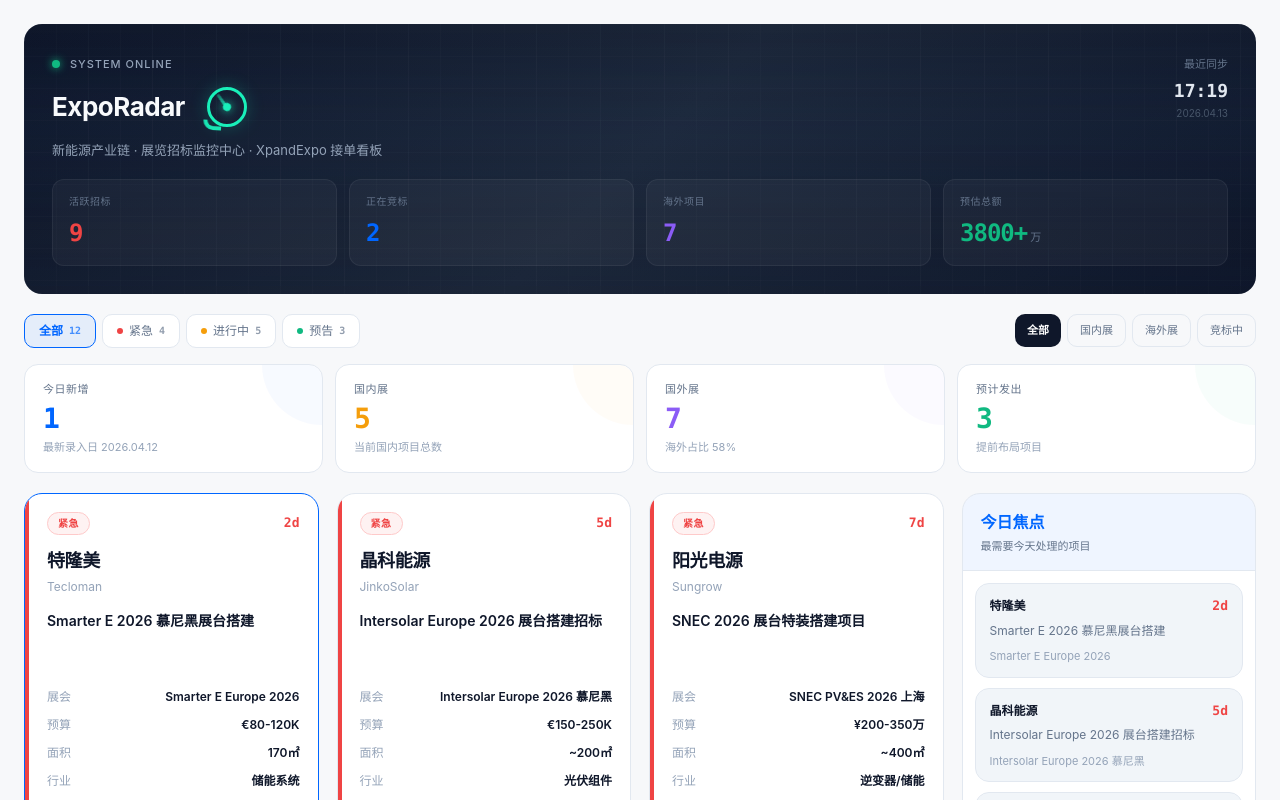
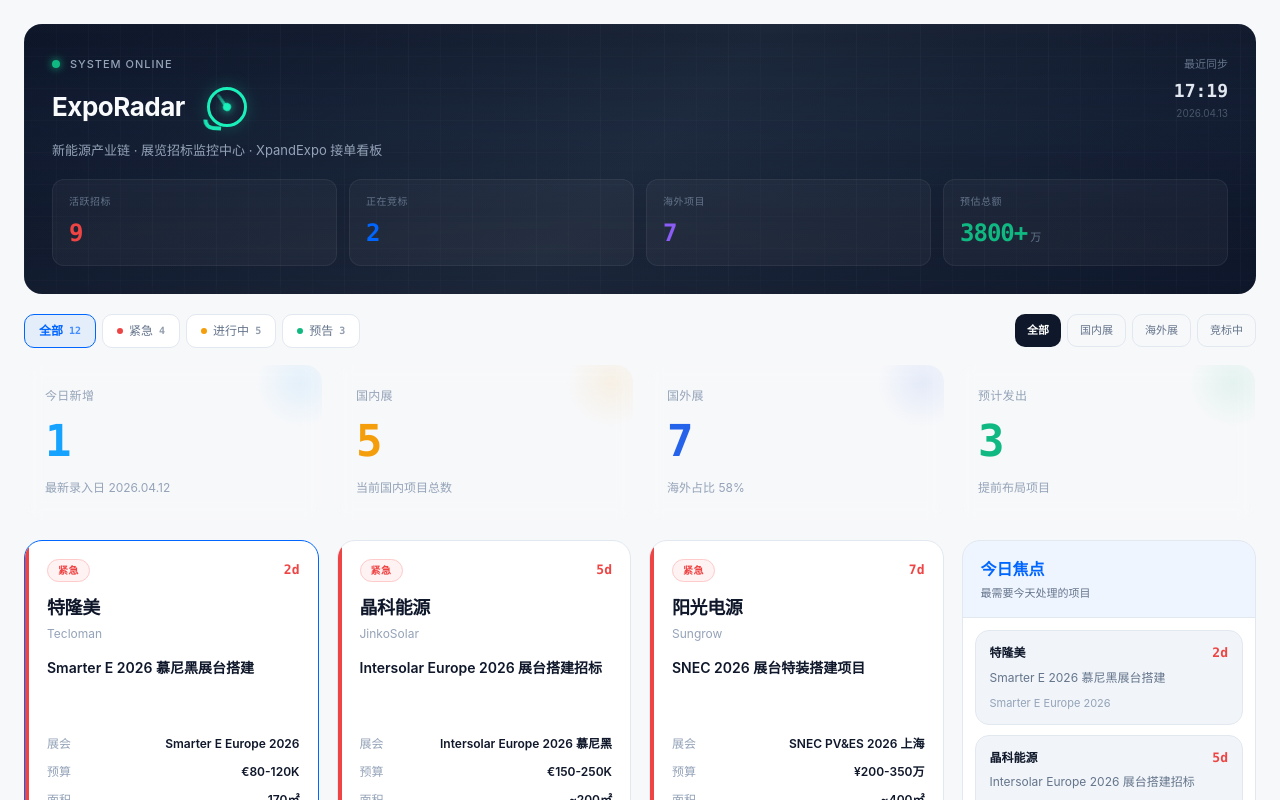
Before and after one commit to duofung/macro-live-monitor, a Next.js app: page / in a window 1280 px wide. Shown: the top 800 px of the page. Built offline with nearby package versions, Linux system fonts and the light colour scheme.

Commit message:
Refine ExpoRadar top signal cards

```diff
--- a/components/expo-radar.tsx
+++ b/components/expo-radar.tsx
@@ -114,54 +114,56 @@
   return <span style={{ fontFamily: "var(--font-mono)", fontSize: 13, color: colors.ok }}>{n}d</span>;
 }
 
-function StatCard({
-  label,
+function SignalCard({
+  title,
   value,
   sub,
-  color,
+  tone,
   active,
   onClick,
 }: {
-  label: string;
+  title: string;
   value: number | string;
-  sub?: string;
-  color: string;
+  sub: string;
+  tone: string;
   active?: boolean;
   onClick?: () => void;
 }) {
   return (
-    <div
+    <button
       onClick={onClick}
       style={{
-        background: active ? `${color}12` : colors.card,
-        borderRadius: 14,
-        padding: "16px 18px",
-        border: active ? `1.5px solid ${color}` : `1px solid ${colors.border}`,
-        cursor: "pointer",
-        transition: "all 0.2s",
         position: "relative",
         overflow: "hidden",
+        minHeight: 156,
+        padding: "22px 20px",
+        borderRadius: 18,
+        textAlign: "left",
+        border: active ? `1.5px solid ${tone}` : "1px solid rgba(255,255,255,0.08)",
+        background: active ? "rgba(255,255,255,0.08)" : "rgba(255,255,255,0.04)",
+        boxShadow: active ? `inset 0 0 0 1px ${tone}22` : "none",
+        backdropFilter: "blur(8px)",
       }}
     >
       <div
         style={{
           position: "absolute",
-          top: 0,
-          right: 0,
-          width: 60,
-          height: 60,
-          borderRadius: "0 14px 0 60px",
-          background: `${color}08`,
+          top: -26,
+          right: -22,
+          width: 88,
+          height: 88,
+          borderRadius: "50%",
+          background: `radial-gradient(circle, ${tone}16 0%, transparent 72%)`,
         }}
       />
-      <div style={{ fontSize: 11, color: colors.sub, letterSpacing: 0.5, textTransform: "uppercase", marginBottom: 8, fontWeight: 500 }}>
-        {label}
+      <div style={{ position: "relative", zIndex: 1, display: "flex", flexDirection: "column", height: "100%" }}>
+        <div style={{ fontSize: 12, color: "#94A3B8", letterSpacing: 0.3, marginBottom: 14 }}>{title}</div>
+        <div style={{ fontSize: 44, lineHeight: 1, fontWeight: 700, letterSpacing: -1.8, color: tone, fontFamily: "var(--font-mono)", marginBottom: 10 }}>
+          {value}
+        </div>
+        <div style={{ marginTop: "auto", fontSize: 12, color: "#94A3B8", lineHeight: 1.45 }}>{sub}</div>
       </div>
-      <div style={{ fontSize: 28, fontWeight: 600, color, fontFamily: "var(--font-mono)", letterSpacing: -1, lineHeight: 1 }}>
-        {value}
-      </div>
-      {sub ? <div style={{ fontSize: 11, color: colors.muted, marginTop: 6 }}>{sub}</div> : null}
-    </div>
+    </button>
   );
 }
 
@@ -475,10 +477,10 @@
         </div>
 
         <div className="expo-summary-grid" style={{ display: "grid", gridTemplateColumns: "repeat(auto-fit, minmax(220px,1fr))", gap: 12, marginBottom: 20 }}>
-          <StatCard label="今日新增" value={todayNewCount} sub={`最新录入日 ${latestPublishDate || "--"}`} color={colors.accent} />
-          <StatCard label="国内展" value={domesticCount} sub="当前国内项目总数" color={colors.warn} active={regionFilter === "domestic"} onClick={() => setRegionFilter(regionFilter === "domestic" ? "all" : "domestic")} />
-          <StatCard label="国外展" value={stats.overseas} sub={`海外占比 ${overseasRatio}%`} color={"#8B5CF6"} active={regionFilter === "overseas"} onClick={() => setRegionFilter(regionFilter === "overseas" ? "all" : "overseas")} />
-          <StatCard label="预计发出" value={stats.upcoming} sub="提前布局项目" color={colors.ok} active={filter === "upcoming"} onClick={() => setFilter(filter === "upcoming" ? "all" : "upcoming")} />
+          <SignalCard title="今日新增" value={todayNewCount} sub={`最新录入日 ${latestPublishDate || "--"}`} tone="#16A3FF" />
+          <SignalCard title="国内展" value={domesticCount} sub="当前国内项目总数" tone="#F59E0B" active={regionFilter === "domestic"} onClick={() => setRegionFilter(regionFilter === "domestic" ? "all" : "domestic")} />
+          <SignalCard title="国外展" value={stats.overseas} sub={`海外占比 ${overseasRatio}%`} tone="#2563EB" active={regionFilter === "overseas"} onClick={() => setRegionFilter(regionFilter === "overseas" ? "all" : "overseas")} />
+          <SignalCard title="预计发出" value={stats.upcoming} sub="提前布局项目" tone="#10B981" active={filter === "upcoming"} onClick={() => setFilter(filter === "upcoming" ? "all" : "upcoming")} />
         </div>
         <div style={{ display: "flex", flexDirection: "column", gap: 18, marginBottom: 20 }}>
           {projectRows.map((row, rowIndex) => {
```
